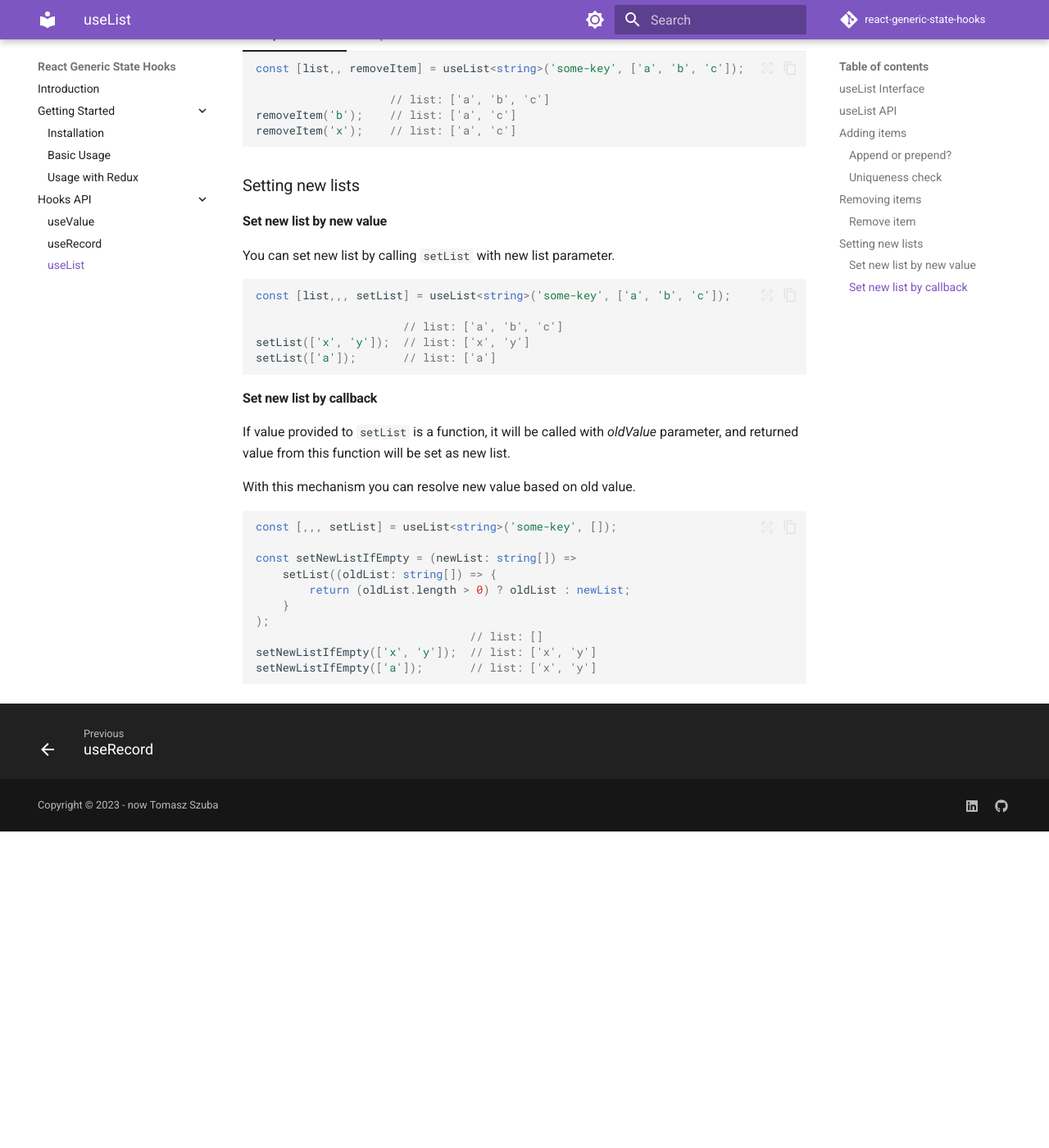
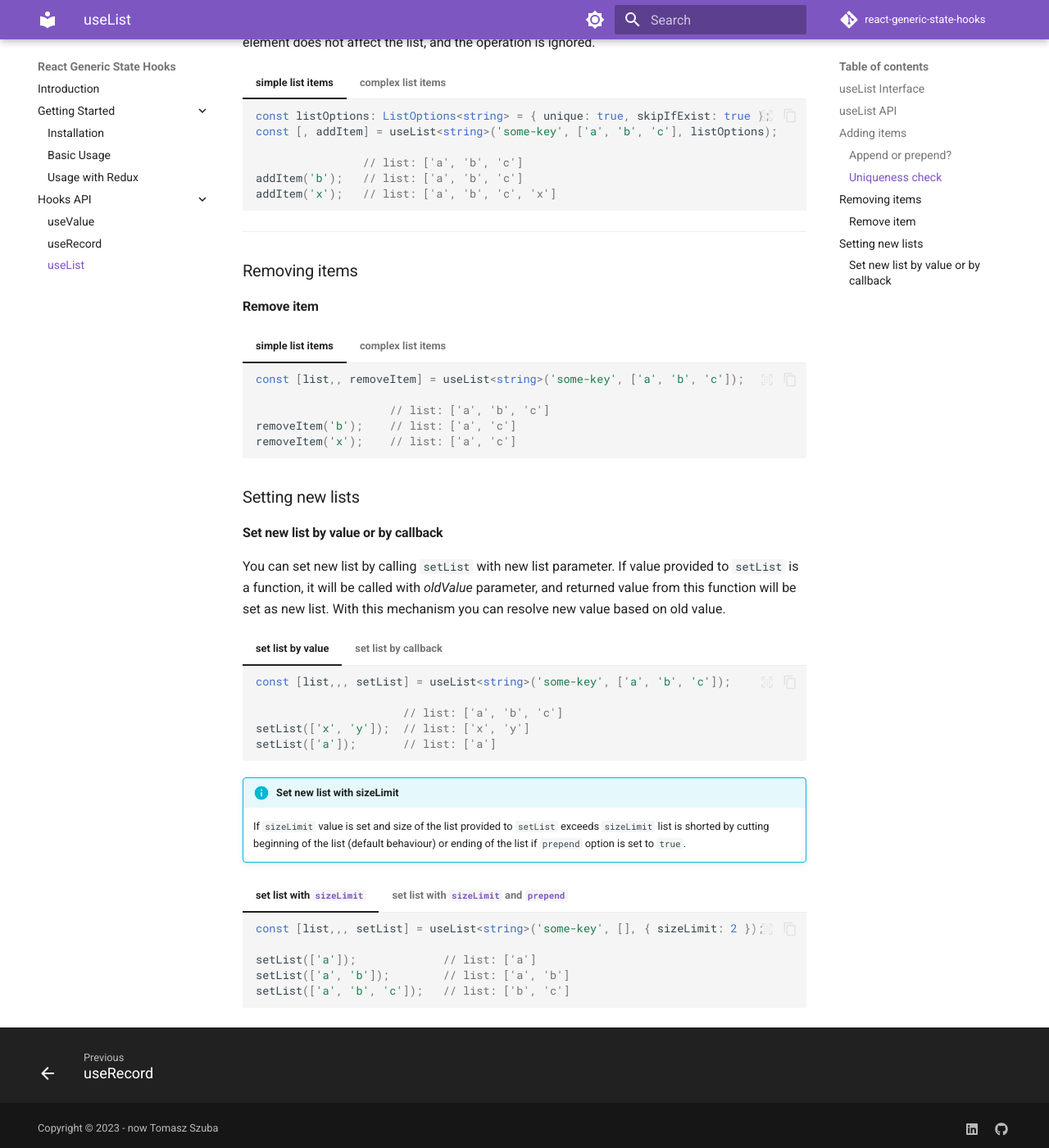
Before and after one commit to thommee/react-common-state-hooks, an MkDocs documentation site: the page built from docs/hooks-api/use-list.md, in a window 1280 px wide and 1400 px high, scrolled down 2760 px. Shown: the whole window at 82% size. Built offline with MkDocs 1.6.1 and Material for MkDocs 9.7.7, drawn with Linux system fonts in a browser that asks for light colours; comment, search, counter and statistics services are not loaded; before the commit the page ends 3774 px from its top, so only the background shows below that; some of the changed text lies outside the part shown.

Commit message:
size limit

````diff
--- a/docs/hooks-api/use-list.md
+++ b/docs/hooks-api/use-list.md
@@ -15,6 +15,7 @@ type ListOptions<ListItem> = {
     unique?: boolean;                 // ensure the uniqueness of elements in the list
     skipIfExist?: boolean;            // skip list update if element exists on the list (see "areEqual")
     areEqual?: EqualityFn<ListItem>;  // comparison function between two elements of the list
+    sizeLimit?: number;               // limit list size (FIFO / LIFO - depennds on "prepend" value)
 };
 
 interface EqualityFn<ListItem> {
@@ -79,6 +80,32 @@ With `prepend` option you can add new items at the beginning of the list.
     addItem('b');   // list: ['b', 'a', 'b', 'c']
     addItem('x');   // list: ['x', 'b', 'a', 'b', 'c']
     ```
+
+!!! info ""sizeLimit" option"
+    If length of the list exceeds `sizeLimit` value, list is shorted by cutting
+    beginning of the list (default behaviour)
+    or ending of the list if `prepend` option is set to `true`
+
+
+=== "appending items with sizeLimit"
+    ```typescript title="New items are added at the end of the list. Beginning of the list will be cut (if needed)"
+    const listOptions: ListOptions<string> = { sizeLimit: 4 };
+    const [list, addItem] = useList<string>('key', ['a', 'b', 'c'], listOptions);
+
+                    // list: ['a', 'b', 'c']
+    addItem('d');   // list: ['a', 'b', 'c', 'd']
+    addItem('e');   // list: ['b', 'c', 'b', 'e']
+    ```
+=== "prepending items with sizeLimit"
+    ```typescript title="New items are added at the beginning of the list. Ending of the list will be cut (if needed)"
+    const listOptions: ListOptions<string> = { prepend: true, sizeLimit: 4 };
+    const [list, addItem] = useList<string>('key', ['a', 'b', 'c'], listOptions);
+
+                    // list: ['a', 'b', 'c']
+    addItem('d');   // list: ['d', 'a', 'b', 'c']
+    addItem('e');   // list: ['e', 'd', 'a', 'b']
+    ```
+
 
 ---
 #### Uniqueness check
@@ -193,29 +220,51 @@ element does not affect the list, and the operation is ignored.
     ```
 
 ### Setting new lists
-#### Set new list by new value
+#### Set new list by value or by callback
 You can set new list by calling `setList` with new list parameter.
-```typescript
-const [list,,, setList] = useList<string>('some-key', ['a', 'b', 'c']);
-
-                      // list: ['a', 'b', 'c']
-setList(['x', 'y']);  // list: ['x', 'y']
-setList(['a']);       // list: ['a']
-```
-#### Set new list by callback
 If value provided to `setList` is a function, it will be called with _oldValue_ parameter,
 and returned value from this function will be set as new list.
+With this mechanism you can resolve new value based on old value.
 
-With this mechanism you can resolve new value based on old value.
-```typescript
-const [,,, setList] = useList<string>('some-key', []);
+=== "set list by value"
+    ```typescript
+    const [list,,, setList] = useList<string>('some-key', ['a', 'b', 'c']);
 
-const setNewListIfEmpty = (newList: string[]) =>
-    setList((oldList: string[]) => {
-        return (oldList.length > 0) ? oldList : newList;
-    }
-);
-                                // list: []
-setNewListIfEmpty(['x', 'y']);  // list: ['x', 'y']
-setNewListIfEmpty(['a']);       // list: ['x', 'y']
-```
+                          // list: ['a', 'b', 'c']
+    setList(['x', 'y']);  // list: ['x', 'y']
+    setList(['a']);       // list: ['a']
+    ```
+
+=== "set list by callback"
+    ```typescript
+    const [,,, setList] = useList<string>('some-key', []);
+
+    const setNewListIfEmpty = (newList: string[]) =>
+        setList((oldList: string[]) => {
+            return (oldList.length > 0) ? oldList : newList;
+        }
+    );
+                                    // list: []
+    setNewListIfEmpty(['x', 'y']);  // list: ['x', 'y']
+    setNewListIfEmpty(['a']);       // list: ['x', 'y']
+    ```
+
+!!! info "Set new list with sizeLimit"
+    If `sizeLimit` value is set and size of the list provided to `setList` exceeds `sizeLimit` list is shorted by cutting beginning of the list (default behaviour) or ending of the list if `prepend` option is set to `true`.
+
+=== "set list with `sizeLimit`"
+    ```typescript
+    const [list,,, setList] = useList<string>('some-key', [], { sizeLimit: 2 });
+
+    setList(['a']);             // list: ['a']
+    setList(['a', 'b']);        // list: ['a', 'b']
+    setList(['a', 'b', 'c']);   // list: ['b', 'c']
+    ```
+=== "set list with `sizeLimit` and `prepend`"
+    ```typescript
+    const [list,,, setList] = useList<string>('some-key', [], { prepend: true, sizeLimit: 2 });
+
+    setList(['a']);             // list: ['a']
+    setList(['a', 'b']);        // list: ['a', 'b']
+    setList(['a', 'b', 'c']);   // list: ['a', 'b']
+    ```
--- a/package.json
+++ b/package.json
@@ -1,6 +1,6 @@
 {
   "name": "react-generic-state-hooks",
-  "version": "1.6.0",
+  "version": "1.7.0",
   "description": "Generic state hooks for React",
   "author": "Tomasz Szuba",
   "license": "MIT",
@@ -18,7 +18,7 @@
     "docs"
   ],
   "peerDependencies": {
-    "react": ">=16.0.1",
+    "react": ">=18.2.0",
     "react-redux": ">=5.0.1"
   },
   "devDependencies": {
````
Also changed, not shown: 4 other files.
